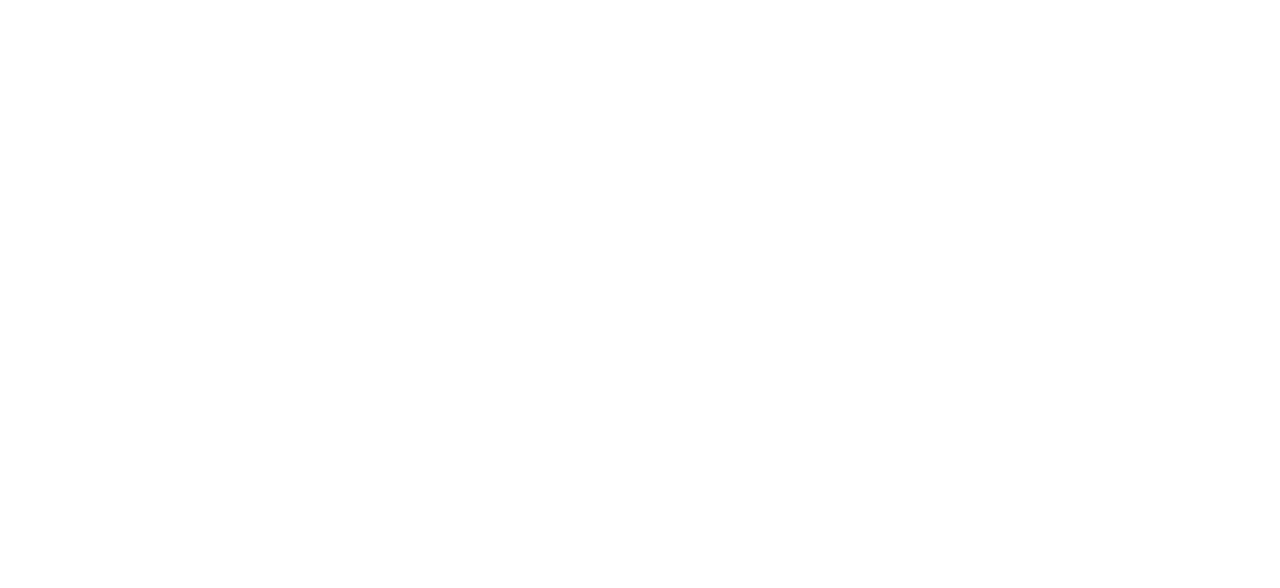
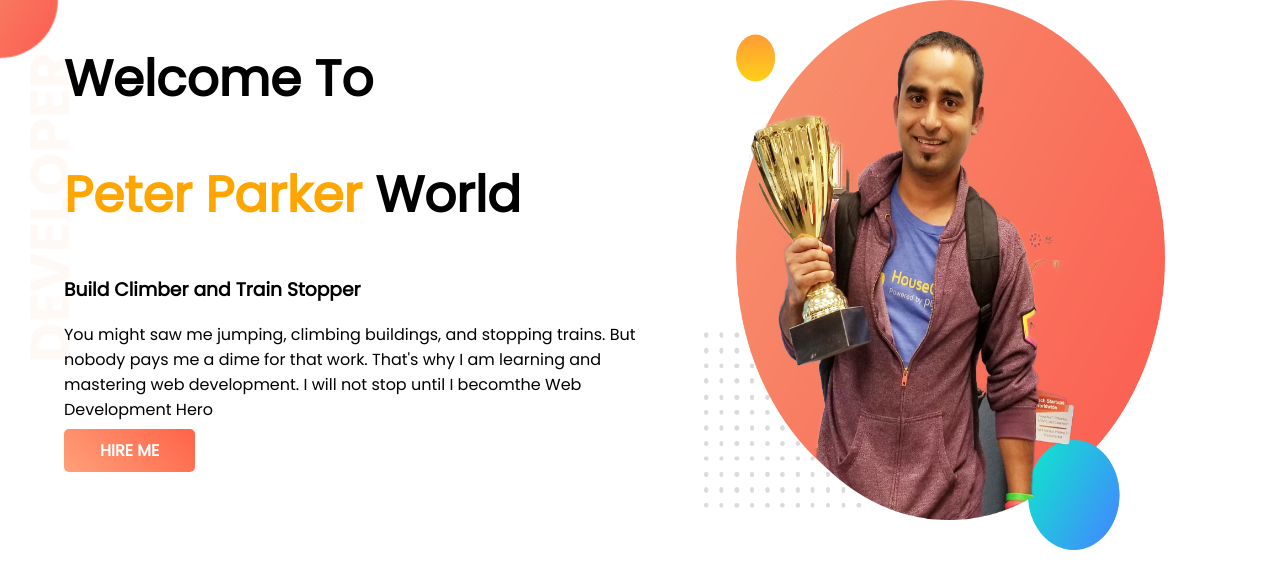
Before and after one commit to Amithasan22/developer-protfolio, a plain HTML site: page index.html in a window 1280 px wide. Drawn offline with Linux system fonts and the light colour scheme.

Commit message:
top-banner-add

```diff
--- a/index.html
+++ b/index.html
@@ -1,13 +1,42 @@
 <!DOCTYPE html>
 <html lang="en">
+
 <head>
     <meta charset="UTF-8">
     <meta http-equiv="X-UA-Compatible" content="IE=edge">
     <meta name="viewport" content="width=device-width, initial-scale=1.0">
+    <link rel="preconnect" href="https://fonts.googleapis.com">
+    <link rel="preconnect" href="https://fonts.gstatic.com" crossorigin>
+    <link href="https://fonts.googleapis.com/css2?family=Poppins&display=swap" rel="stylesheet">
     <link rel="stylesheet" href="style.css">
     <title>developer-protfolio 1</title>
 </head>
+
 <body>
+    <section class="top-banner">
+        <div class="half-width">
+            <h1>Welcome To</h1>
+            <h1> <span class="orange-color">Peter Parker</span> World</h1>
+            <h3>Build Climber and Train Stopper</h3>
+            <p>You might saw me jumping, climbing buildings, and stopping trains. But nobody pays me a dime for that
+                work. That's why I am learning and mastering web development. I will not stop until I becomthe Web
+                Development Hero</p>
+            <a class="hire-me-button" target="blank" href="#">HIRE ME</a>
+        </div>
+
+        <div class="half-width">
+            <img src="images/jhankar.png" alt="" height="550px" width="550px">
+
+        </div>
+    </section>
+
+
+
+
+
+
+
 
 </body>
+
 </html>
--- a/style.css
+++ b/style.css
@@ -0,0 +1,34 @@
+body{
+    font-family: 'Poppins', sans-serif;
+    margin: 0;
+}
+.orange-color{
+    color: orange;
+}
+h1{
+    font-size: 50px;
+}
+section{
+    display: flex;
+}
+.half-width{
+    width: 50%;
+    padding-left: 5%;
+}
+.half-width img{
+    width: 80%;
+}
+.hire-me-button{
+text-decoration: none;
+padding: 10px 36px;
+background: linear-gradient(45deg, lightsalmon, tomato);
+border-radius: 5px;
+color: white;
+font-weight: 700;
+}
+.top-banner{
+    background-image:url(images/top-banner.png)  ;
+    background-repeat: no-repeat;
+
+
+}
```
Also changed, not shown: images/dream-bg.png (added), images/exp-bg.png (added), images/jhankar.png (added), images/jhankar2.png (added), images/my-bg.png (added), images/my-bg2.png (added), images/top-banner.png (added), my-bg.png (added).
